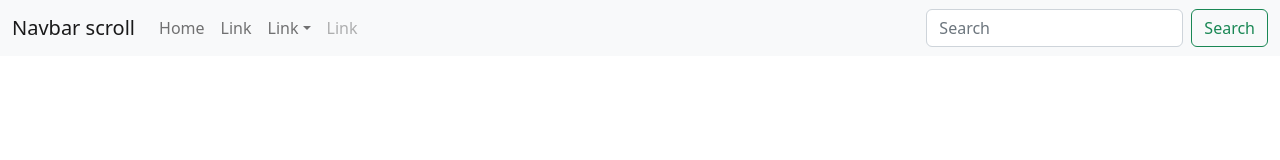
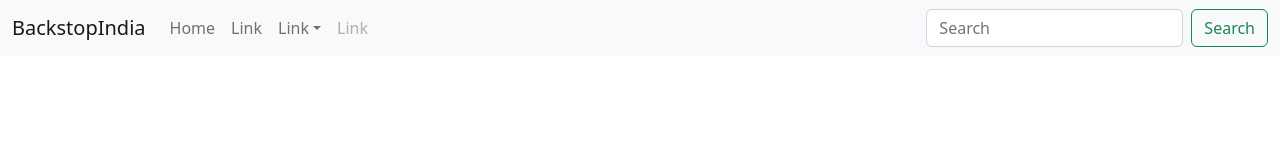
Before and after one commit to mohdkamleen/backstopindia-frontend, a React (Create React App) app: page / in a window 1280 px wide. Shown: the top 160 px of the page. Built offline with nearby package versions, Linux system fonts and the light colour scheme; a web font is replaced by a local one.

Commit message:
change logo name

```diff
--- a/src/component/navbar.jsx
+++ b/src/component/navbar.jsx
@@ -9,7 +9,7 @@
   return (
     <Navbar bg="light" expand="lg">
       <Container fluid>
-        <Navbar.Brand href="#">Navbar scroll</Navbar.Brand>
+        <Navbar.Brand href="#">BackstopIndia</Navbar.Brand>
         <Navbar.Toggle aria-controls="navbarScroll" />
         <Navbar.Collapse id="navbarScroll">
           <Nav
```
